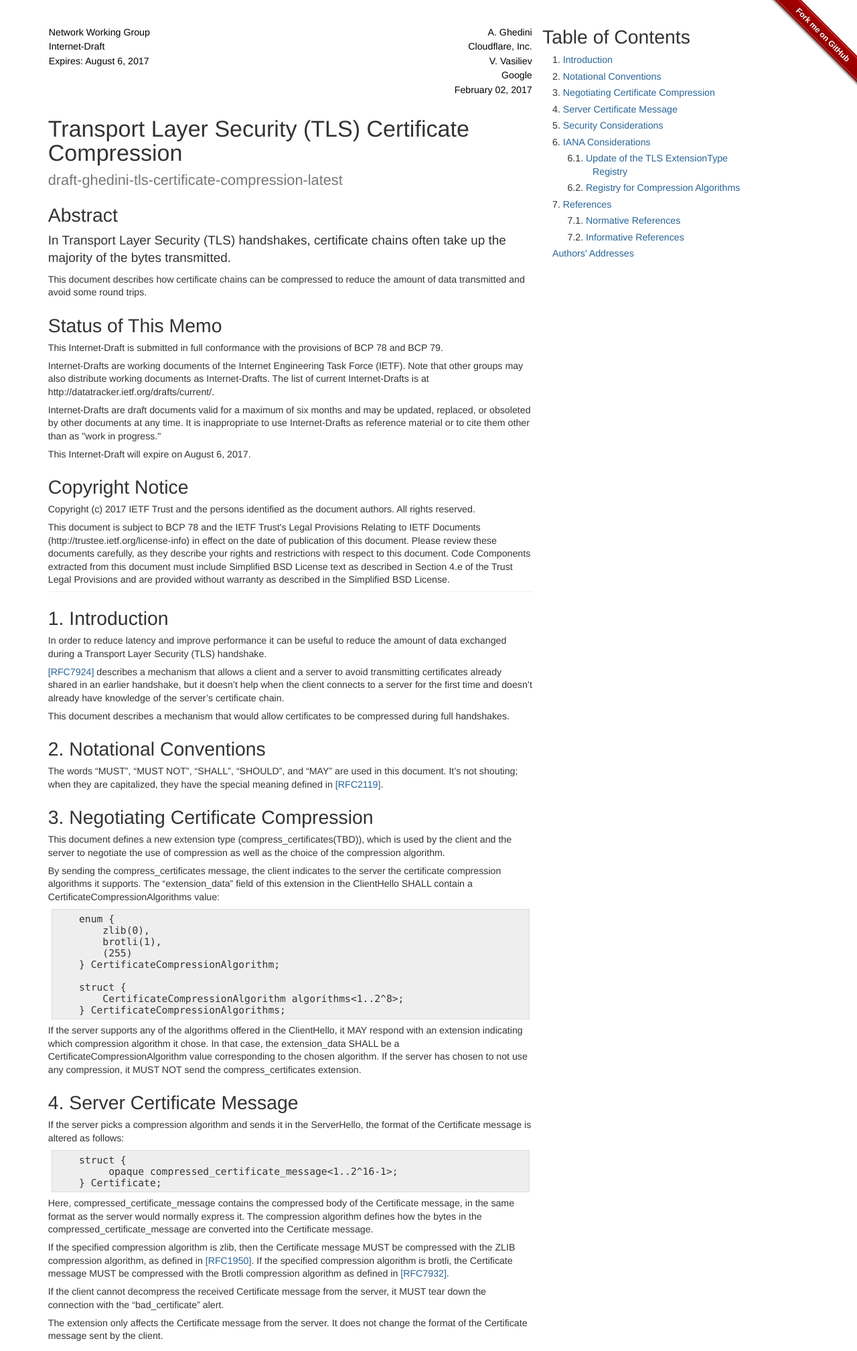
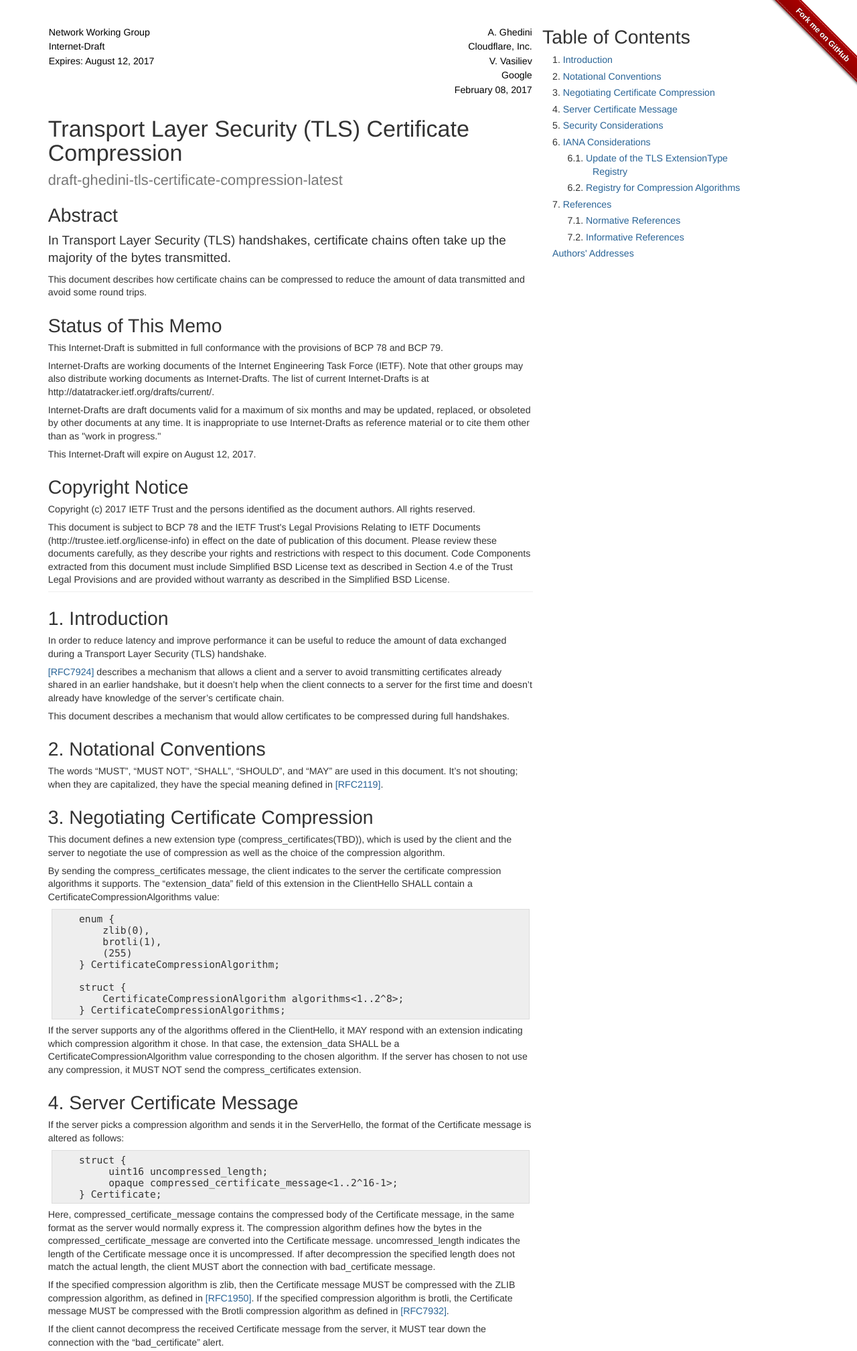
Before and after one commit to tlswg/certificate-compression, a plain HTML site: page draft-ghedini-tls-certificate-compression.html in a window 1280 px wide. Shown: the top 2017 px of the page at 67% size. Drawn offline with Linux system fonts and the light colour scheme.

Commit message:
Script updating gh-pages. [ci skip]

```diff
--- a/draft-ghedini-tls-certificate-compression.html
+++ b/draft-ghedini-tls-certificate-compression.html
@@ -296,7 +296,7 @@ address {
 
   <meta name="dct.creator" content="Ghedini, A. and V. Vasiliev" />
   <meta name="dct.identifier" content="urn:ietf:id:draft-ghedini-tls-certificate-compression-latest" />
-  <meta name="dct.issued" scheme="ISO8601" content="2017-2-02" />
+  <meta name="dct.issued" scheme="ISO8601" content="2017-2-08" />
   <meta name="dct.abstract" content="In Transport Layer Security (TLS) handshakes, certificate chains often take up the majority of the bytes transmitted." />
   <meta name="description" content="In Transport Layer Security (TLS) handshakes, certificate chains often take up the majority of the bytes transmitted." />
 
@@ -316,7 +316,7 @@ address {
   <td class="right">Cloudflare, Inc.</td>
 </tr>
 <tr>
-  <td class="left">Expires: August 6, 2017</td>
+  <td class="left">Expires: August 12, 2017</td>
   <td class="right">V. Vasiliev</td>
 </tr>
 <tr>
@@ -325,7 +325,7 @@ address {
 </tr>
 <tr>
   <td class="left"></td>
-  <td class="right">February 02, 2017</td>
+  <td class="right">February 08, 2017</td>
 </tr>
 
 
@@ -346,7 +346,7 @@ address {
 <p>This Internet-Draft is submitted in full conformance with the provisions of BCP 78 and BCP 79.</p>
 <p>Internet-Drafts are working documents of the Internet Engineering Task Force (IETF).  Note that other groups may also distribute working documents as Internet-Drafts.  The list of current Internet-Drafts is at http://datatracker.ietf.org/drafts/current/.</p>
 <p>Internet-Drafts are draft documents valid for a maximum of six months and may be updated, replaced, or obsoleted by other documents at any time.  It is inappropriate to use Internet-Drafts as reference material or to cite them other than as "work in progress."</p>
-<p>This Internet-Draft will expire on August 6, 2017.</p>
+<p>This Internet-Draft will expire on August 12, 2017.</p>
 <h1 id="rfc.copyrightnotice">
   <a href="#rfc.copyrightnotice">Copyright Notice</a>
 </h1>
@@ -399,10 +399,11 @@ address {
 <p id="rfc.section.4.p.1">If the server picks a compression algorithm and sends it in the ServerHello, the format of the Certificate message is altered as follows:</p>
 <pre>
     struct {
+         uint16 uncompressed_length;
          opaque compressed_certificate_message&lt;1..2^16-1&gt;;
     } Certificate;
 </pre>
-<p id="rfc.section.4.p.2">Here, compressed_certificate_message contains the compressed body of the Certificate message, in the same format as the server would normally express it.  The compression algorithm defines how the bytes in the compressed_certificate_message are converted into the Certificate message.</p>
+<p id="rfc.section.4.p.2">Here, compressed_certificate_message contains the compressed body of the Certificate message, in the same format as the server would normally express it.  The compression algorithm defines how the bytes in the compressed_certificate_message are converted into the Certificate message.  uncomressed_length indicates the length of the Certificate message once it is uncompressed.  If after decompression the specified length does not match the actual length, the client MUST abort the connection with bad_certificate message.</p>
 <p id="rfc.section.4.p.3">If the specified compression algorithm is zlib, then the Certificate message MUST be compressed with the ZLIB compression algorithm, as defined in <a href="#RFC1950">[RFC1950]</a>.  If the specified compression algorithm is brotli, the Certificate message MUST be compressed with the Brotli compression algorithm as defined in <a href="#RFC7932">[RFC7932]</a>.</p>
 <p id="rfc.section.4.p.4">If the client cannot decompress the received Certificate message from the server, it MUST tear down the connection with the &#8220;bad_certificate&#8221; alert.</p>
 <p id="rfc.section.4.p.5">The extension only affects the Certificate message from the server.  It does not change the format of the Certificate message sent by the client.</p>
@@ -410,7 +411,7 @@ address {
 <p id="rfc.section.5.p.1">After decompression, the Certificate message MUST be processed as if it were encoded without being compressed.  This way, the parsing and the verification have the same security properties as they would have in TLS normally.</p>
 <p id="rfc.section.5.p.2">Since certificate chains are typically presented on a per-server name basis, the attacker does not have control over any individual fragments in the Certificate message, meaning that they cannot leak information about the certificate by modifying the plaintext.</p>
 <p id="rfc.section.5.p.3">The implementations SHOULD bound the memory usage when decompressing the Certificate message.</p>
-<p id="rfc.section.5.p.4">The implementations MUST limit the size of the resulting decompressed chain to 65536 bytes, and they MUST abort the connection if the size exceeds that limit.  If the implementations impose an additional smaller limit on the chain size in addition to the 65536 byte limit imposed by TLS framing, they MUST apply the same limit to the uncompressed chain, as well as reject any compressed chain exceeding the limit before decompressing it.</p>
+<p id="rfc.section.5.p.4">The implementations MUST limit the size of the resulting decompressed chain to the specified uncompressed length, and they MUST abort the connection if the size exceeds that limit.  If the implementations impose an additional smaller limit on the chain size in addition to the 65536 byte limit imposed by TLS framing, they MUST apply the same limit to the uncompressed chain before starting to decompress it.</p>
 <h1 id="rfc.section.6"><a href="#rfc.section.6">6.</a> <a href="#iana-considerations" id="iana-considerations">IANA Considerations</a></h1>
 <h2 id="rfc.section.6.1"><a href="#rfc.section.6.1">6.1.</a> <a href="#update-of-the-tls-extensiontype-registry" id="update-of-the-tls-extensiontype-registry">Update of the TLS ExtensionType Registry</a></h2>
 <p id="rfc.section.6.1.p.1">Create an entry, compress_certificates(TBD), in the existing registry for ExtensionType (defined in <a href="#RFC5246">[RFC5246]</a>).</p>
```
Also changed, not shown: index.html (+7 -6 lines), draft-ghedini-tls-certificate-compression.txt.
